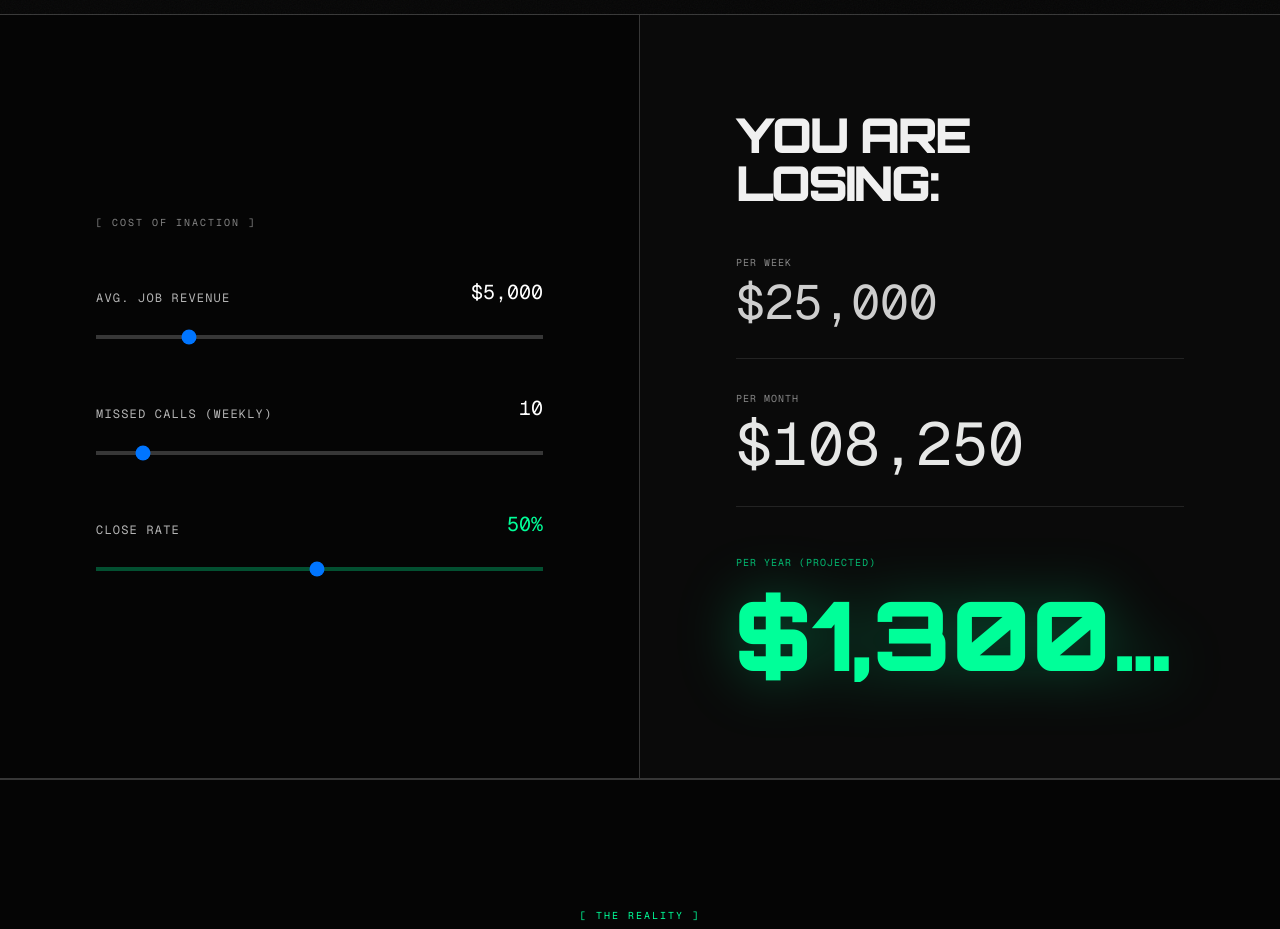
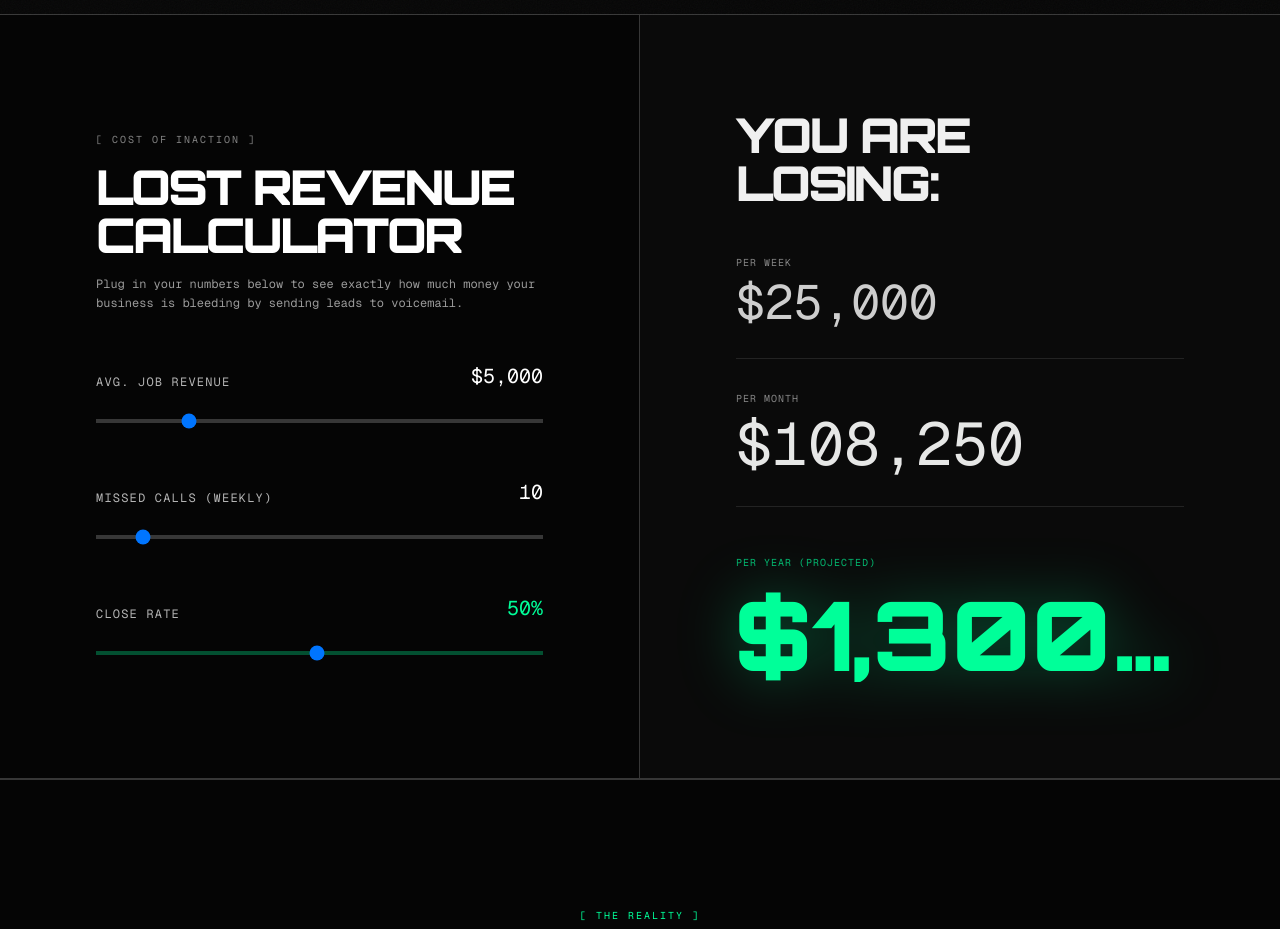
Before and after one commit to 2Limitless/Welcome-parrot, a Next.js app: page / in a window 1280 px wide. Shown: the part 785-1714 px from the top of the page. Built offline with nearby package versions, Linux system fonts and the light colour scheme; grey boxes are pictures that could not be loaded.

Commit message:
copy: Add clear title and description to Revenue Calculator

```diff
--- a/src/app/page.tsx
+++ b/src/app/page.tsx
@@ -89,7 +89,13 @@ const RevenueCalculator = () => {
           initial={{ opacity: 0, x: -50 }} whileInView={{ opacity: 1, x: 0 }} transition={{ duration: 0.8, ease: "easeOut" }} viewport={{ once: true, margin: "-100px" }}
           className="p-6 md:p-12 lg:p-24 border-b lg:border-b-0 lg:border-r border-white/20 flex flex-col justify-center"
         >
-          <span className="text-[10px] text-white/50 font-mono tracking-[0.2em] uppercase mb-12 block">[ Cost of Inaction ]</span>
+          <span className="text-[10px] text-white/50 font-mono tracking-[0.2em] uppercase mb-4 block">[ Cost of Inaction ]</span>
+          <h2 className="text-4xl md:text-5xl font-black font-[family-name:var(--font-orbitron)] uppercase tracking-tighter mb-4 text-white">
+            Lost Revenue<br />Calculator
+          </h2>
+          <p className="font-mono text-xs text-white/60 mb-12 max-w-md leading-relaxed">
+            Plug in your numbers below to see exactly how much money your business is bleeding by sending leads to voicemail.
+          </p>
 
           <div className="space-y-12 max-w-xl w-full">
             {/* Input 1 */}
```
